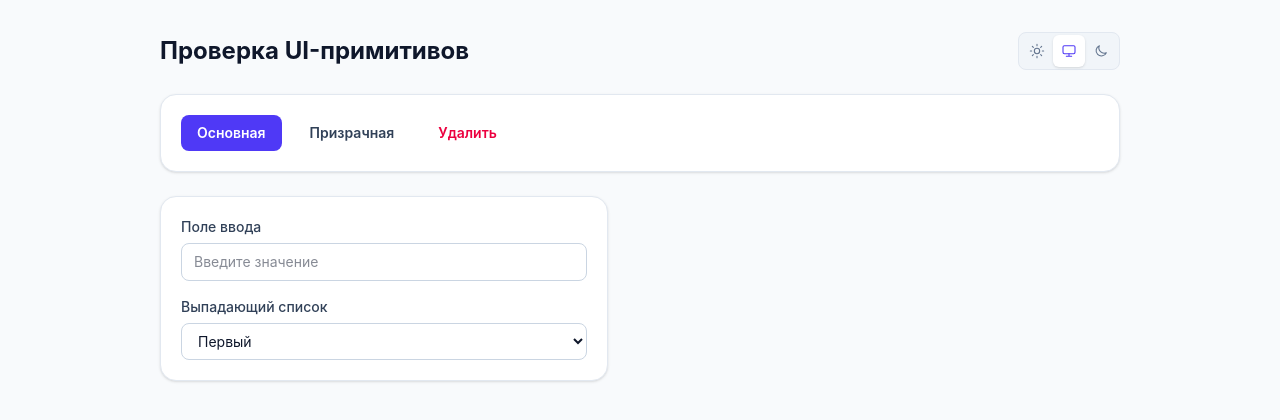
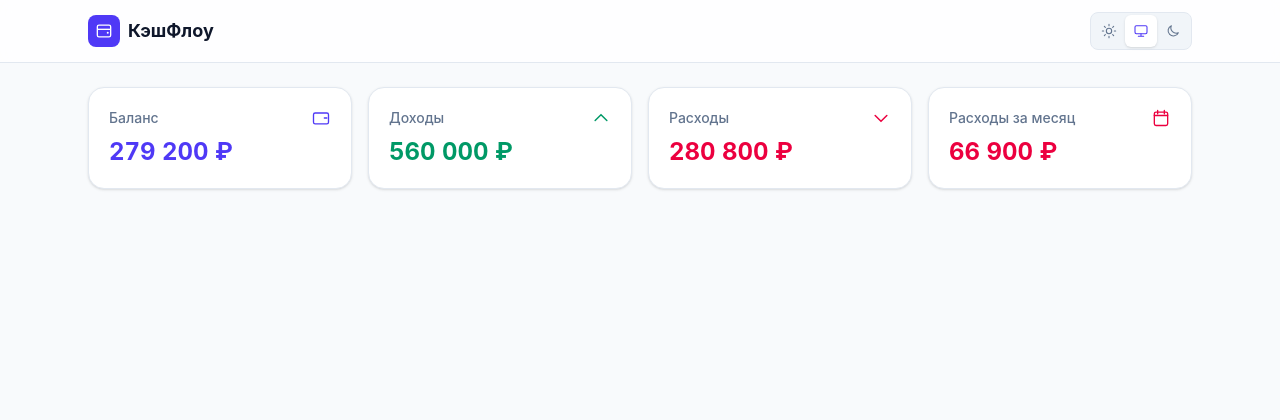
Before and after one commit to Zhukov1995/expense-dashboard, a React (Vite) app: page / in a window 1280 px wide. Shown: the top 420 px of the page. Built offline with nearby package versions, Linux system fonts and the light colour scheme.

Commit message:
feat: add header and KPI cards

```diff
--- a/src/App.tsx
+++ b/src/App.tsx
@@ -1,37 +1,13 @@
-import { Card } from "@/components/ui/Card";
-import { Button } from "@/components/ui/Button";
-import { Input, Select, LabeledField } from "@/components/ui/Field";
-import { ThemeToggle } from "@/components/ui/ThemeToggle";
+import { Header } from "@/components/layout/Header";
+import { KpiCards } from "@/components/kpi/KpiCards";
 
 export default function App() {
   return (
     <div className="min-h-screen bg-slate-50 text-slate-900 dark:bg-slate-950 dark:text-slate-100">
-      <div className="mx-auto max-w-5xl space-y-6 p-8">
-        <div className="flex items-center justify-between">
-          <h1 className="text-2xl font-bold">Проверка UI-примитивов</h1>
-          <ThemeToggle />
-        </div>
-        <Card>
-          <div className="flex flex-wrap gap-3">
-            <Button>Основная</Button>
-            <Button variant="ghost">Призрачная</Button>
-            <Button variant="danger">Удалить</Button>
-          </div>
-        </Card>
-        <Card className="max-w-md">
-          <div className="space-y-4">
-            <LabeledField id="demo-input" label="Поле ввода">
-              <Input id="demo-input" placeholder="Введите значение" />
-            </LabeledField>
-            <LabeledField id="demo-select" label="Выпадающий список">
-              <Select id="demo-select">
-                <option>Первый</option>
-                <option>Второй</option>
-              </Select>
-            </LabeledField>
-          </div>
-        </Card>
-      </div>
+      <Header />
+      <main className="mx-auto max-w-6xl space-y-6 px-4 py-6 sm:px-6">
+        <KpiCards />
+      </main>
     </div>
   );
 }
--- /dev/null
+++ b/src/components/kpi/KpiCards.tsx
@@ -0,0 +1,88 @@
+import { useTransactionsStore } from "@/store/useTransactionsStore";
+import {
+  balance,
+  totalIncome,
+  totalExpense,
+  expenseThisMonth,
+} from "@/lib/calculations";
+import { formatRub } from "@/lib/format";
+import { Card } from "@/components/ui/Card";
+
+type Kpi = {
+  label: string;
+  value: number;
+  accent: string;
+  icon: React.ReactNode;
+};
+
+const walletIcon = (
+  <svg viewBox="0 0 24 24" className="h-5 w-5" fill="none" aria-hidden>
+    <rect x="3" y="6" width="18" height="13" rx="2" stroke="currentColor" strokeWidth="1.6" />
+    <path d="M16 12h3" stroke="currentColor" strokeWidth="1.6" strokeLinecap="round" />
+  </svg>
+);
+const upIcon = (
+  <svg viewBox="0 0 24 24" className="h-5 w-5" fill="none" aria-hidden>
+    <path d="M5 15l7-7 7 7" stroke="currentColor" strokeWidth="1.8" strokeLinecap="round" strokeLinejoin="round" />
+  </svg>
+);
+const downIcon = (
+  <svg viewBox="0 0 24 24" className="h-5 w-5" fill="none" aria-hidden>
+    <path d="M5 9l7 7 7-7" stroke="currentColor" strokeWidth="1.8" strokeLinecap="round" strokeLinejoin="round" />
+  </svg>
+);
+const calendarIcon = (
+  <svg viewBox="0 0 24 24" className="h-5 w-5" fill="none" aria-hidden>
+    <rect x="4" y="5" width="16" height="16" rx="2" stroke="currentColor" strokeWidth="1.6" />
+    <path d="M4 9h16M8 3v4M16 3v4" stroke="currentColor" strokeWidth="1.6" strokeLinecap="round" />
+  </svg>
+);
+
+export function KpiCards() {
+  const transactions = useTransactionsStore((s) => s.transactions);
+
+  const items: Kpi[] = [
+    {
+      label: "Баланс",
+      value: balance(transactions),
+      accent: "text-indigo-600 dark:text-indigo-400",
+      icon: walletIcon,
+    },
+    {
+      label: "Доходы",
+      value: totalIncome(transactions),
+      accent: "text-emerald-600 dark:text-emerald-400",
+      icon: upIcon,
+    },
+    {
+      label: "Расходы",
+      value: totalExpense(transactions),
+      accent: "text-rose-600 dark:text-rose-400",
+      icon: downIcon,
+    },
+    {
+      label: "Расходы за месяц",
+      value: expenseThisMonth(transactions),
+      accent: "text-rose-600 dark:text-rose-400",
+      icon: calendarIcon,
+    },
+  ];
+
+  return (
+    <div className="grid grid-cols-1 gap-4 sm:grid-cols-2 lg:grid-cols-4">
+      {items.map((item) => (
+        <Card key={item.label}>
+          <div className="flex items-center justify-between">
+            <span className="text-sm font-medium text-slate-500 dark:text-slate-400">
+              {item.label}
+            </span>
+            <span className={item.accent}>{item.icon}</span>
+          </div>
+          <p className={`mt-2 text-2xl font-bold tabular-nums ${item.accent}`}>
+            {formatRub(item.value)}
+          </p>
+        </Card>
+      ))}
+    </div>
+  );
+}
--- /dev/null
+++ b/src/components/layout/Header.tsx
@@ -0,0 +1,28 @@
+import { ThemeToggle } from "@/components/ui/ThemeToggle";
+
+export function Header() {
+  return (
+    <header className="sticky top-0 z-20 border-b border-slate-200 bg-white/80 backdrop-blur dark:border-slate-800 dark:bg-slate-950/80">
+      <div className="mx-auto flex max-w-6xl items-center justify-between px-4 py-3 sm:px-6">
+        <span className="inline-flex items-center gap-2">
+          <span className="flex h-8 w-8 items-center justify-center rounded-lg bg-indigo-600 text-white">
+            <svg viewBox="0 0 24 24" className="h-5 w-5" fill="none" aria-hidden>
+              <path
+                d="M4 7c0-1.1.9-2 2-2h12a2 2 0 0 1 2 2v10a2 2 0 0 1-2 2H6a2 2 0 0 1-2-2V7Z"
+                stroke="currentColor"
+                strokeWidth="1.6"
+              />
+              <path d="M4 10h16" stroke="currentColor" strokeWidth="1.6" />
+              <circle cx="16.5" cy="14" r="1.2" fill="currentColor" />
+            </svg>
+          </span>
+          <span className="text-lg font-bold text-slate-900 dark:text-slate-100">
+            КэшФлоу
+          </span>
+        </span>
+
+        <ThemeToggle />
+      </div>
+    </header>
+  );
+}
```
